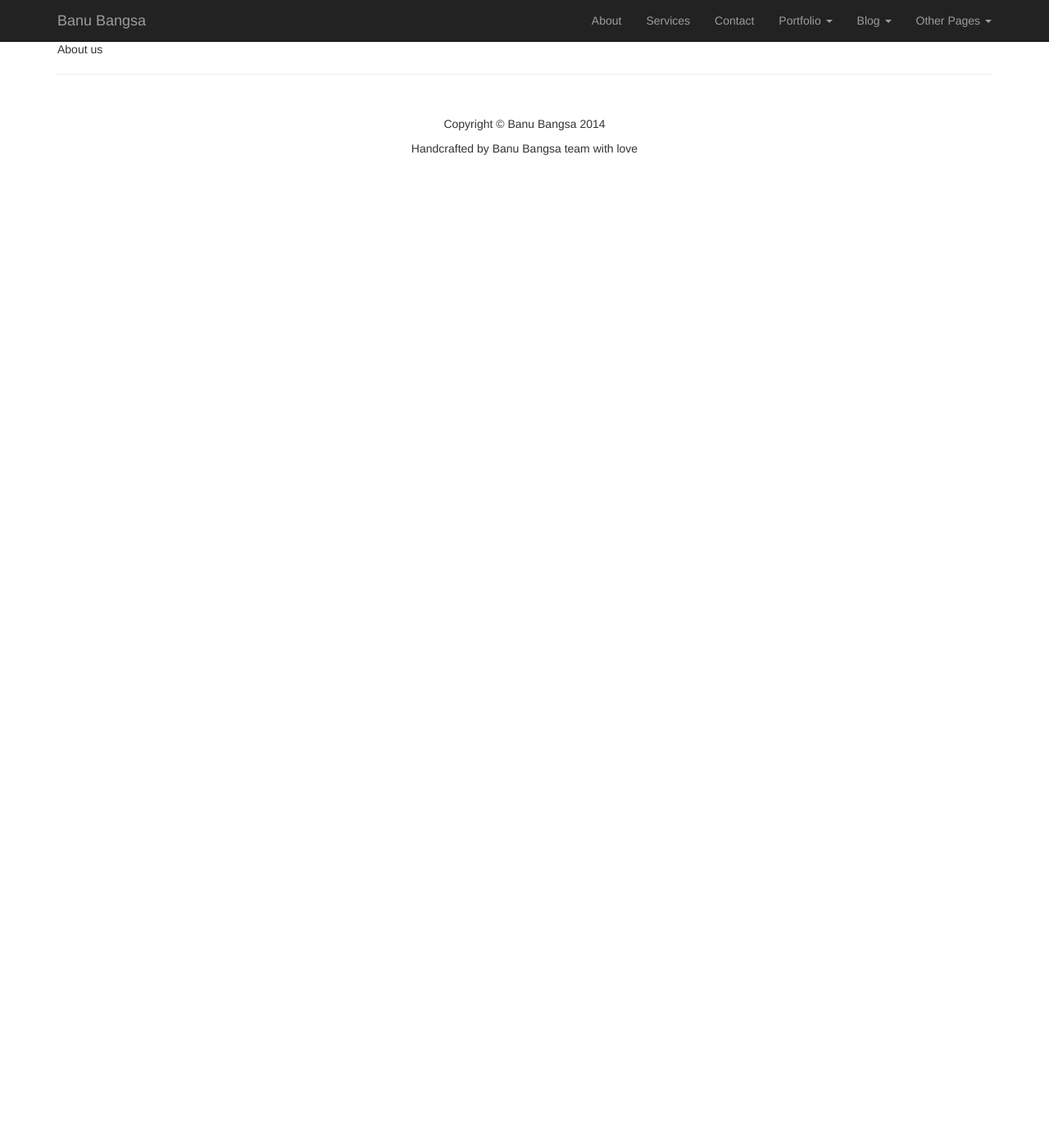
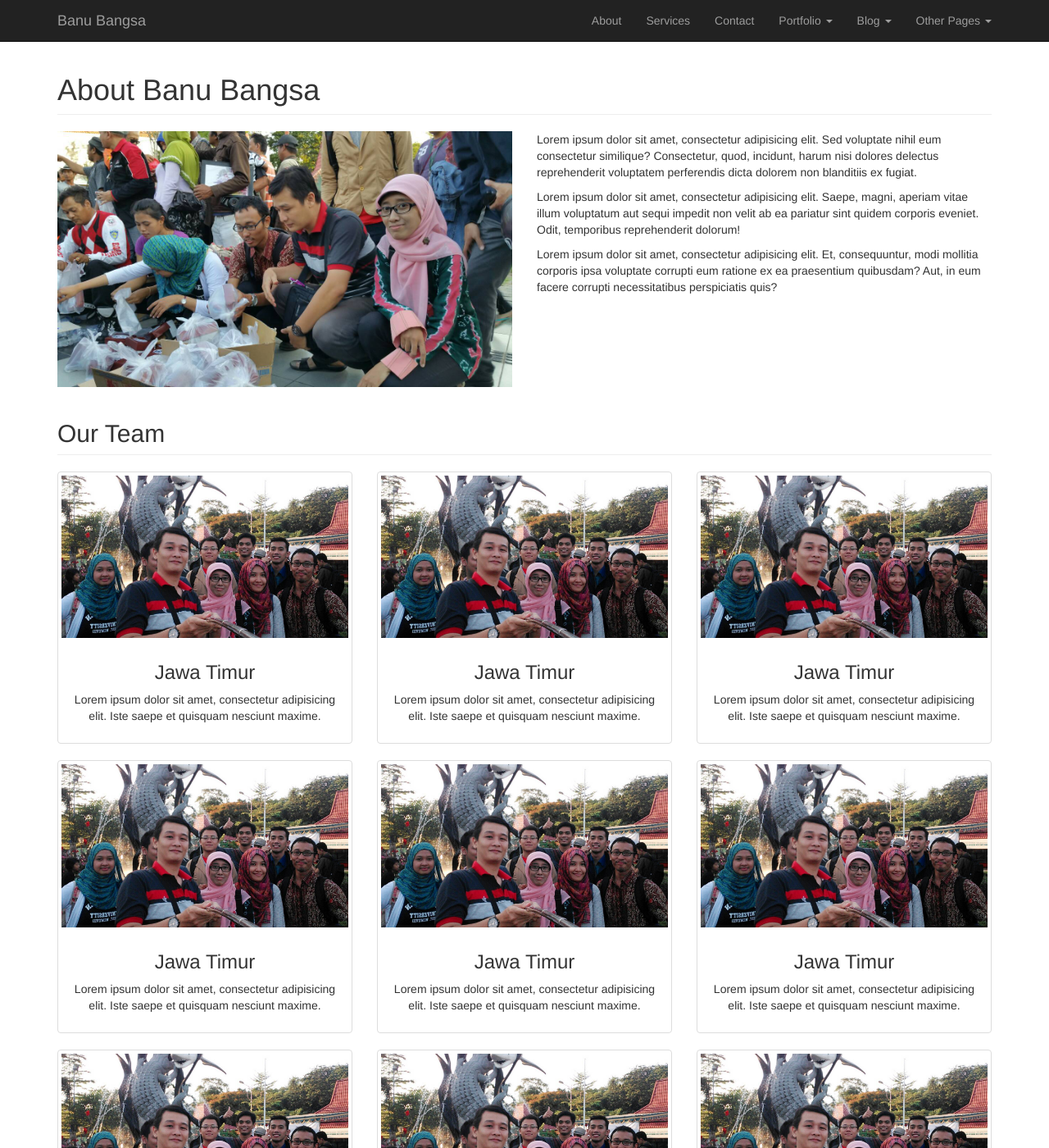
Before and after one commit to ariezncahyo/banubangsa.org, a Jekyll site: the page built from about/index.html, in a window 1280 px wide and 1400 px high. Shown: the whole window at 82% size. Built offline with Jekyll 4.4.1, drawn with Linux system fonts in a browser that asks for light colours; some of the changed text lies outside the part shown.

Commit message:
Updated about us page

```diff
--- a/_includes/navbar.html
+++ b/_includes/navbar.html
@@ -15,7 +15,7 @@
             <div class="collapse navbar-collapse" id="bs-example-navbar-collapse-1">
                 <ul class="nav navbar-nav navbar-right">
                     <li>
-                        <a href="about">About</a>
+                        <a href="/about">About</a>
                     </li>
                     <li>
                         <a href="services.html">Services</a>
--- a/about/index.html
+++ b/about/index.html
@@ -1,3 +1,43 @@
 ---
 ---
-About us
+        <!-- Page Heading/Breadcrumbs -->
+        <div class="row">
+            <div class="col-lg-12">
+                <h1 class="page-header">About Banu Bangsa
+                </h1>
+            </div>
+        </div>
+        <!-- /.row -->
+
+        <!-- Intro Content -->
+        <div class="row">
+            <div class="col-md-6">
+                <img class="img-responsive" src="/img/about-us.jpg" alt="">
+            </div>
+            <div class="col-md-6">
+                <p>Lorem ipsum dolor sit amet, consectetur adipisicing elit. Sed voluptate nihil eum consectetur similique? Consectetur, quod, incidunt, harum nisi dolores delectus reprehenderit voluptatem perferendis dicta dolorem non blanditiis ex fugiat.</p>
+                <p>Lorem ipsum dolor sit amet, consectetur adipisicing elit. Saepe, magni, aperiam vitae illum voluptatum aut sequi impedit non velit ab ea pariatur sint quidem corporis eveniet. Odit, temporibus reprehenderit dolorum!</p>
+                <p>Lorem ipsum dolor sit amet, consectetur adipisicing elit. Et, consequuntur, modi mollitia corporis ipsa voluptate corrupti eum ratione ex ea praesentium quibusdam? Aut, in eum facere corrupti necessitatibus perspiciatis quis?</p>
+            </div>
+        </div>
+        <!-- /.row -->
+
+        <!-- Team Members -->
+        <div class="row">
+            <div class="col-lg-12">
+                <h2 class="page-header">Our Team</h2>
+            </div>
+            {% for i in (1..12) %}
+            <div class="col-md-4 text-center">
+                <div class="thumbnail">
+                    <img class="img-responsive" src="/img/jatim.jpg" alt="">
+                    <div class="caption">
+                        <h3>Jawa Timur<br>
+                        </h3>
+                        <p>Lorem ipsum dolor sit amet, consectetur adipisicing elit. Iste saepe et quisquam nesciunt maxime.</p>
+
+                    </div>
+                </div>
+            </div>
+            {% endfor %}
+        </div>
```
Also changed, not shown: img/about-us.jpg (added), img/jatim.jpg (added).
